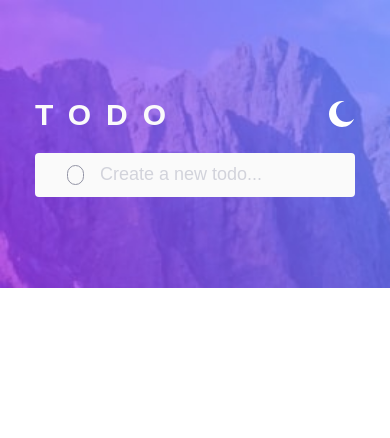
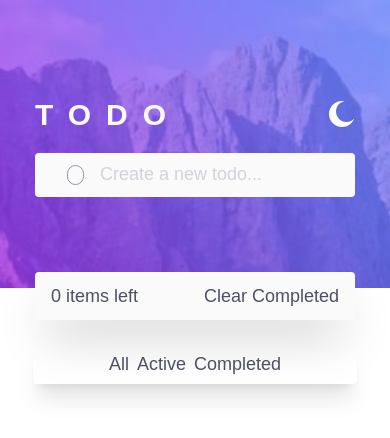
Before and after one commit to cvalencia1991/Todo-List-TypeScript-React, a React (Create React App) app: page / in a window 390 px wide. Shown: the top 438 px of the page. Built offline with nearby package versions, Linux system fonts and the light colour scheme; the HTML template or start-up script is replaced by a standard one.

Commit message:
improve Responsive mobile

```diff
--- a/src/components/Taskview.tsx
+++ b/src/components/Taskview.tsx
@@ -9,16 +9,19 @@ const Taskview = ({ tasks, activeTask, completedTask,allTask,clearCompleted, han
   return (
     <div className="flex items-center flex-col ">
     <ul className="rounded">
-      {tasks.map((task) =>
-      <li className="flex items-center justify-between border px-4 bg-white h-12  desktop:w-[40em] mobile:w-80 dark:bg-[--very-dark-desaturated-blue] dark:border-[--light-grayish-blue]"
-      key={task.id}>
+      {tasks.map((task,index) =>
+      <li
+        className={`flex items-center justify-between border-b px-4 bg-white h-12
+        desktop:w-[40em] mobile:w-80 dark:bg-[--very-dark-desaturated-blue]
+        dark:border-[--light-grayish-blue] ${index === 0 ? "first:rounded-t" : ""}`}
+        key={task.id}>
         <TaskCard handleDelete={handleDelete}
         handleDone={handleDone}
         task={task} />
       </li>
       )}
     </ul>
-      {tasks.length > 0 &&
+      {tasks.length >= 0 &&
       <TodoStatus
       activeTask={activeTask}
       completedTask={completedTask}
--- a/src/components/TodoForm.tsx
+++ b/src/components/TodoForm.tsx
@@ -12,16 +12,30 @@ const TodoForm = () => {
         name: "",
         done: false,
     };
+    const body = document.querySelector("body") as HTMLBodyElement;
 
     const [keyB, setKeyB] = useState<string>("");
     const [newTask, setNewTask] = useState<Task>(initialTaskState);
     const [tasks, setTasks] = useState<ITask[]>([]);
-    const body = document.querySelector("body") as HTMLBodyElement;
-    const taskState: ITask[] = tasks;
+    const [tasksState,setTaskState] = useState<ITask[]>([]);
 
     const [theme, setTheme] = useState<string>(()=>{
        return window.matchMedia("(prefers-color-scheme: dark)").matches ? "dark" : "light";
     });
+
+    useEffect(() => {
+        localStorage.setItem("tasks", JSON.stringify(tasksState));
+    }, [tasksState]);
+
+    useEffect(() => {
+        const localTasks = localStorage.getItem("tasks");
+        if(localTasks){
+            setTasks(JSON.parse(localTasks));
+        }
+    }
+    ,[]);
+
+
 
     useEffect(() => {
         if(theme === "dark"){
@@ -47,6 +61,7 @@ const TodoForm = () => {
     if (name !==  "" && keyB === "Enter"){
         const newtasks: ITask[] = [...tasks, { name, done, id: Math.random()}];
         setTasks(newtasks);
+        setTaskState(newtasks);
         setNewTask({name: "", done: false});
         }
     };
@@ -71,24 +86,23 @@ const TodoForm = () => {
     };
 
 
-
     const activeTask = () => {
-        const newtasks: ITask[] = taskState.filter((task) => task.done === false);
+        const newtasks: ITask[] = tasks.filter((task) => task.done === false);
         setTasks(newtasks);
     };
 
     const completedTask = () => {
-        const newtasks: ITask[] = taskState.filter((task) => task.done === true);
+        const newtasks: ITask[] = tasks.filter((task) => task.done === true);
         setTasks(newtasks);
     };
 
     const allTask = () => {
-        const newtasks: ITask[] = taskState.filter((task) => task.done === true || task.done === false);
-        setTasks(newtasks);
+        setTasks(tasksState);
     };
 
     const clearCompleted = () => {
-        const newtasks: ITask[] = taskState.filter((task) => task.done === false);
+        const newtasks: ITask[] = tasks.filter((task) => task.done === false);
+        setTaskState(newtasks);
         setTasks(newtasks);
     };
 
--- a/src/components/TodoStatus.tsx
+++ b/src/components/TodoStatus.tsx
@@ -5,12 +5,25 @@ import { TodoStatusProps } from "../interfaces/ITask";
 const TodoStatus = ({tasks, activeTask,completedTask,allTask,clearCompleted}:TodoStatusProps) => {
 
     return (
-        <div className="container flex border justify-between text-[--very-dark-grayish-blue]
-        h-12 items-center px-4 desktop:w-[40em] mobile:w-80 dark:bg-[--very-dark-desaturated-blue] dark:text-[--light-grayish-blue]">
+        <div className={`container flex shadow-2xl
+            justify-between bg-[--very-light-gray] text-[--very-dark-grayish-blue]
+            h-12 items-center px-4 relative desktop:w-[40em] mobile:w-80
+            dark:bg-[--very-dark-desaturated-blue] dark:text-[--light-grayish-blue]
+            ${tasks.length === 0 ? "rounded": "rounded-b"} `}>
             <div className="text-[18px] font-josefin">
                 <p >{tasks.length} items left</p>
             </div>
-            <div className="flex gap-2 font-josefin text-[18px] text-[--very-dark-grayish-blue]">
+            <div
+            className="flex gap-2
+                font-josefin text-[18px]
+                text-[--very-dark-grayish-blue]
+                absolute left-1/2 transform -translate-x-1/2
+                mobile:top-[4em] w-[18em] justify-center h-10 rounded shadow-xl
+                desktop:shadow-none
+                desktop:top-1 desktop:border-transparent
+                dark:text-[--light-grayish-blue]
+                dark:mobile:bg-[--very-dark-desaturated-blue]
+                ">
                 <button onClick={allTask}
                 className='hover:text-[--bringt-blue]'
                 >All</button>
```
